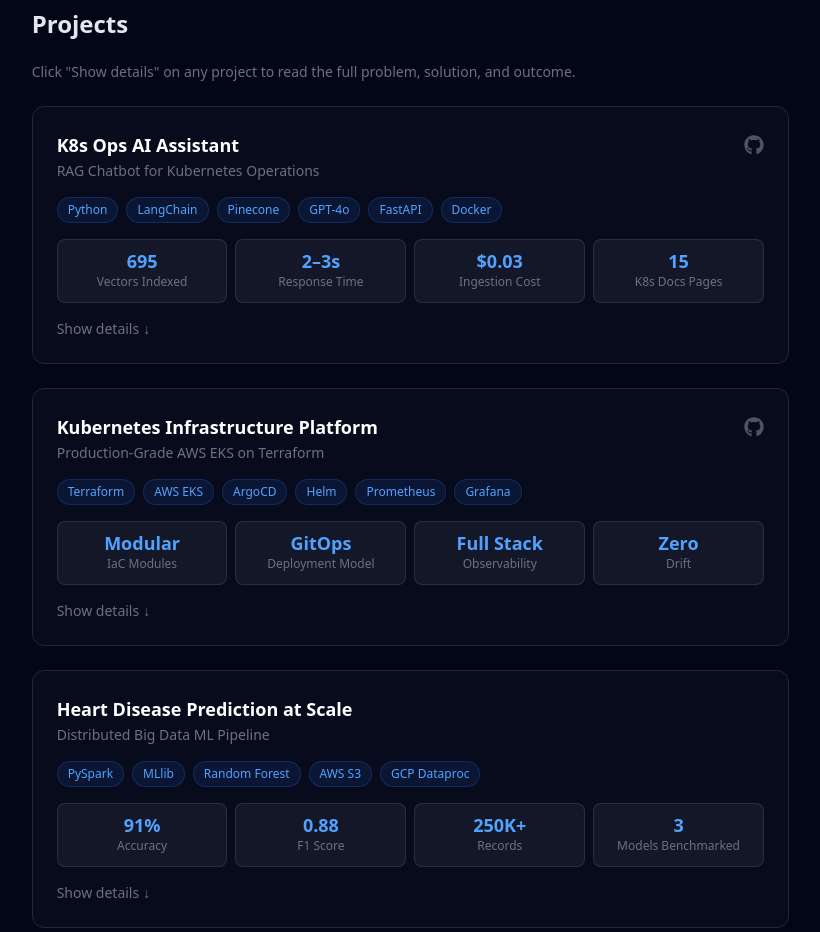
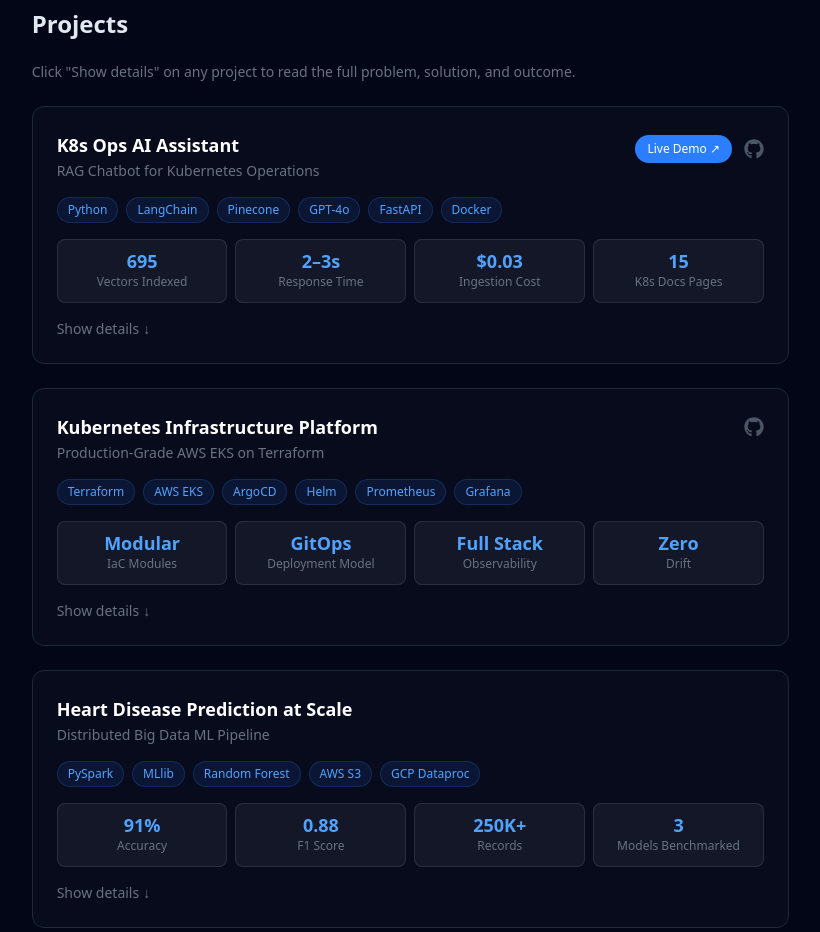
Before and after one commit to GaneshSaiD/Portfolio, a Next.js app: page / in a window 1280 px wide. Shown: the part 1160-2092 px from the top of the page, without its empty margins (443-1263 px from the left). Built offline with nearby package versions, Linux system fonts and the light colour scheme.

Commit message:
Add live demo link to K8s RAG Chatbot project card

```diff
--- a/app/page.js
+++ b/app/page.js
@@ -51,6 +51,7 @@
     title: "K8s Ops AI Assistant",
     subtitle: "RAG Chatbot for Kubernetes Operations",
     github: "https://github.com/GaneshSaiD/k8s-rag-chatbot",
+    demo: "https://k8s-rag-chatbot.streamlit.app",
     tags: ["Python", "LangChain", "Pinecone", "GPT-4o", "FastAPI", "Docker"],
     problem:
       "Kubernetes engineers waste critical minutes during incidents hunting through hundreds of documentation pages — while generic LLMs hallucinate kubectl commands and non-existent API fields, which is dangerous in production.",
@@ -140,16 +141,28 @@
           </h3>
           <p className="text-gray-500 text-sm mt-0.5">{project.subtitle}</p>
         </div>
+        <div className="flex items-center gap-3 shrink-0 mt-1">
+          {project.demo && (
+            <a
+              href={project.demo}
+              target="_blank"
+              rel="noopener noreferrer"
+              className="text-xs px-3 py-1.5 rounded-full bg-blue-500 text-white hover:bg-blue-400 transition font-medium"
+            >
+              Live Demo ↗
+            </a>
+          )}
           {project.github && (
             <a
               href={project.github}
               target="_blank"
               rel="noopener noreferrer"
-            className="text-gray-600 hover:text-white transition shrink-0 mt-1"
+              className="text-gray-600 hover:text-white transition"
             >
               <FaGithub className="text-xl" />
             </a>
           )}
+        </div>
       </div>
 
       {/* Tags */}
```
Lines whose indentation alone changed are shown as unchanged.
